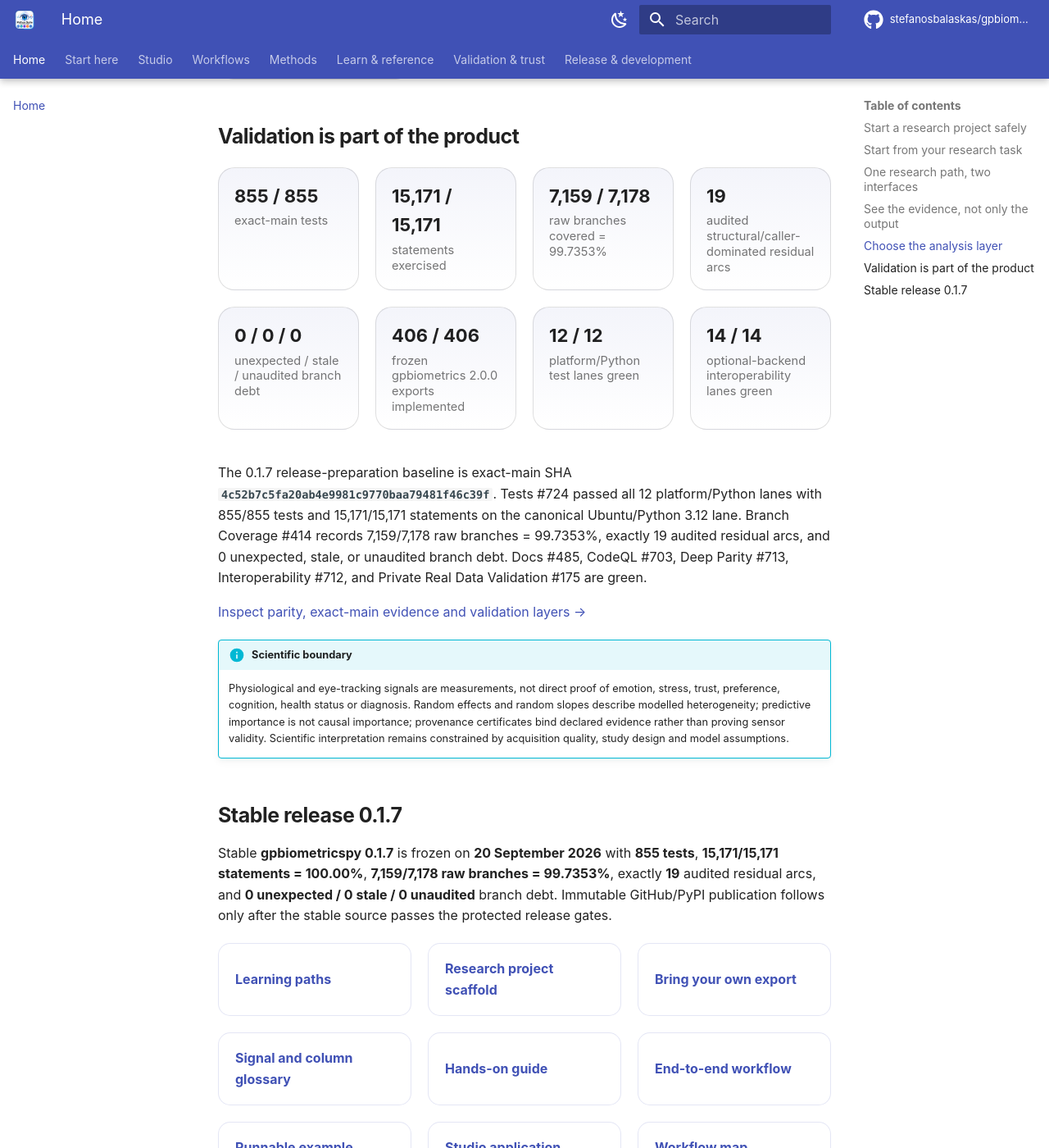
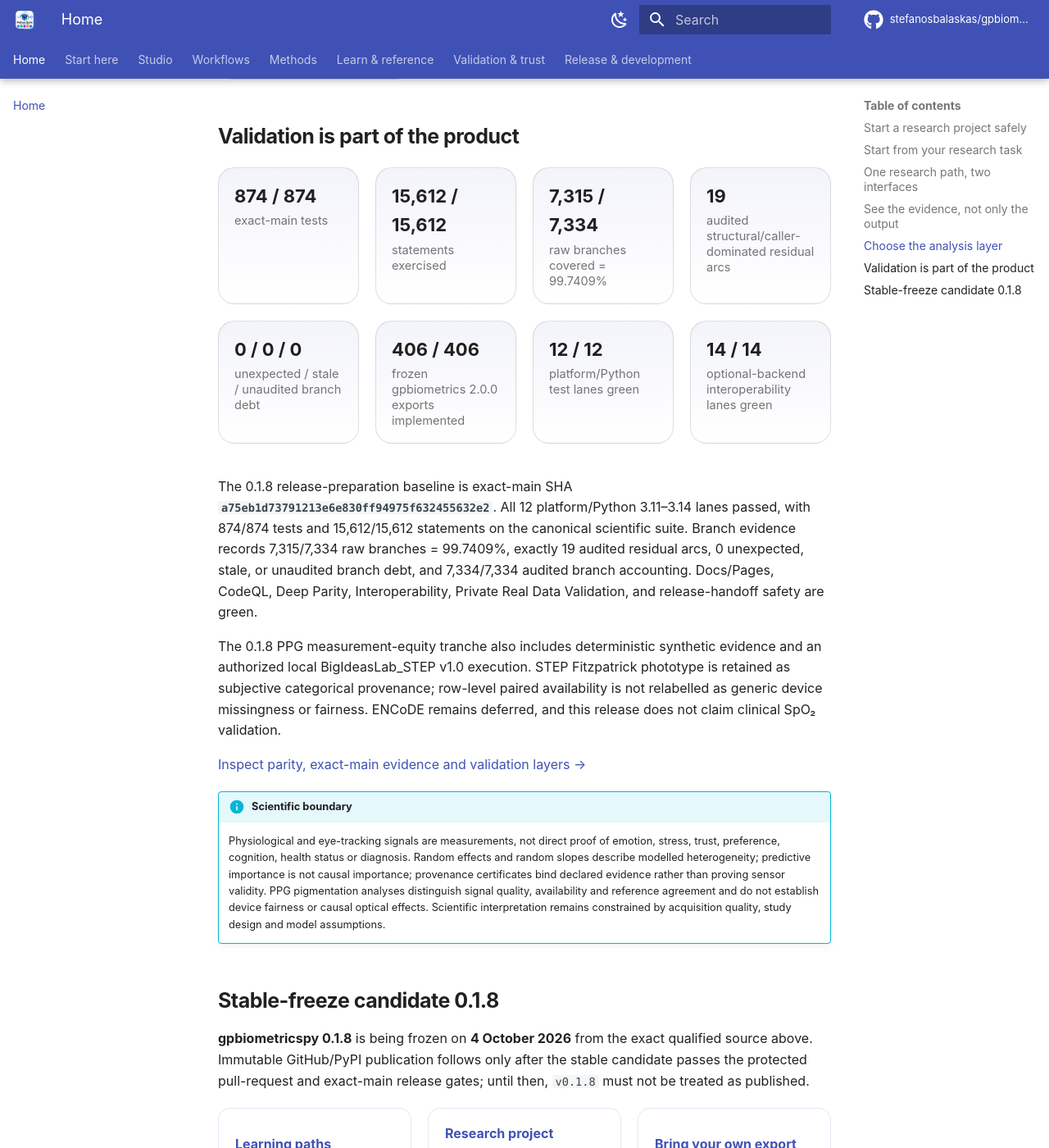
Before and after one commit to stefanosbalaskas/gpbiometricspy, an MkDocs documentation site: the page built from docs/index.md, in a window 1280 px wide and 1400 px high, scrolled down 5822 px. Shown: the whole window at 82% size. Built offline with MkDocs 1.6.1 and Material for MkDocs 9.7.7, drawn with Linux system fonts in a browser that asks for light colours; plug-ins that fetch from the network failed and are left out; comment, search, counter and statistics services are not loaded; some of the changed text lies outside the part shown.

```diff
--- a/docs/index.md
+++ b/docs/index.md
@@ -19,11 +19,11 @@ Start from the research task you need to complete—not from a list of functions
 </div>
 
 <div class="gp-status-grid gp-status-grid-home">
-<div><span class="gp-status-value">0.1.7</span><span class="gp-status-label">stable release</span></div>
-<div><span class="gp-status-value">2026-09-21</span><span class="gp-status-label">release date</span></div>
+<div><span class="gp-status-value">0.1.8</span><span class="gp-status-label">stable-freeze candidate</span></div>
+<div><span class="gp-status-value">2026-10-04</span><span class="gp-status-label">freeze date</span></div>
 <div><span class="gp-status-value">406 / 406</span><span class="gp-status-label">frozen R exports implemented</span></div>
-<div><span class="gp-status-value">855 / 855</span><span class="gp-status-label">exact-main tests</span></div>
-<div><span class="gp-status-value">99.7353%</span><span class="gp-status-label">exact-main raw branch coverage</span></div>
+<div><span class="gp-status-value">874 / 874</span><span class="gp-status-label">exact-main tests</span></div>
+<div><span class="gp-status-value">99.7409%</span><span class="gp-status-label">exact-main raw branch coverage</span></div>
 <div><span class="gp-status-value">12 / 12</span><span class="gp-status-label">platform/Python test lanes green</span></div>
 </div>
 
@@ -185,9 +185,9 @@ Every figure below is generated from the checked-out Python package during docum
 ## Validation is part of the product
 
 <div class="gp-metric-grid">
-<div class="gp-metric-card"><strong>855 / 855</strong><span>exact-main tests</span></div>
-<div class="gp-metric-card"><strong>15,171 / 15,171</strong><span>statements exercised</span></div>
-<div class="gp-metric-card"><strong>7,159 / 7,178</strong><span>raw branches covered = 99.7353%</span></div>
+<div class="gp-metric-card"><strong>874 / 874</strong><span>exact-main tests</span></div>
+<div class="gp-metric-card"><strong>15,612 / 15,612</strong><span>statements exercised</span></div>
+<div class="gp-metric-card"><strong>7,315 / 7,334</strong><span>raw branches covered = 99.7409%</span></div>
 <div class="gp-metric-card"><strong>19</strong><span>audited structural/caller-dominated residual arcs</span></div>
 <div class="gp-metric-card"><strong>0 / 0 / 0</strong><span>unexpected / stale / unaudited branch debt</span></div>
 <div class="gp-metric-card"><strong>406 / 406</strong><span>frozen gpbiometrics 2.0.0 exports implemented</span></div>
@@ -195,16 +195,18 @@ Every figure below is generated from the checked-out Python package during docum
 <div class="gp-metric-card"><strong>14 / 14</strong><span>optional-backend interoperability lanes green</span></div>
 </div>
 
-The 0.1.7 release-preparation baseline is exact-main SHA **`4c52b7c5fa20ab4e9981c9770baa79481f46c39f`**. Tests #724 passed all 12 platform/Python lanes with 855/855 tests and 15,171/15,171 statements on the canonical Ubuntu/Python 3.12 lane. Branch Coverage #414 records 7,159/7,178 raw branches = 99.7353%, exactly 19 audited residual arcs, and 0 unexpected, stale, or unaudited branch debt. Docs #485, CodeQL #703, Deep Parity #713, Interoperability #712, and Private Real Data Validation #175 are green.
+The 0.1.8 release-preparation baseline is exact-main SHA **`a75eb1d73791213e6e830ff94975f632455632e2`**. All 12 platform/Python 3.11–3.14 lanes passed, with 874/874 tests and 15,612/15,612 statements on the canonical scientific suite. Branch evidence records 7,315/7,334 raw branches = 99.7409%, exactly 19 audited residual arcs, 0 unexpected, stale, or unaudited branch debt, and 7,334/7,334 audited branch accounting. Docs/Pages, CodeQL, Deep Parity, Interoperability, Private Real Data Validation, and release-handoff safety are green.
+
+The 0.1.8 PPG measurement-equity tranche also includes deterministic synthetic evidence and an authorized local BigIdeasLab_STEP v1.0 execution. STEP Fitzpatrick phototype is retained as subjective categorical provenance; row-level paired availability is not relabelled as generic device missingness or fairness. ENCoDE remains deferred, and this release does not claim clinical SpO₂ validation.
 
 [Inspect parity, exact-main evidence and validation layers →](deep-validation.md)
 
 !!! info "Scientific boundary"
-    Physiological and eye-tracking signals are measurements, not direct proof of emotion, stress, trust, preference, cognition, health status or diagnosis. Random effects and random slopes describe modelled heterogeneity; predictive importance is not causal importance; provenance certificates bind declared evidence rather than proving sensor validity. Scientific interpretation remains constrained by acquisition quality, study design and model assumptions.
+    Physiological and eye-tracking signals are measurements, not direct proof of emotion, stress, trust, preference, cognition, health status or diagnosis. Random effects and random slopes describe modelled heterogeneity; predictive importance is not causal importance; provenance certificates bind declared evidence rather than proving sensor validity. PPG pigmentation analyses distinguish signal quality, availability and reference agreement and do not establish device fairness or causal optical effects. Scientific interpretation remains constrained by acquisition quality, study design and model assumptions.
 
-## Stable release 0.1.7
+## Stable-freeze candidate 0.1.8
 
-Stable **gpbiometricspy 0.1.7** is frozen on **20 September 2026** with **855 tests**, **15,171/15,171 statements = 100.00%**, **7,159/7,178 raw branches = 99.7353%**, exactly **19** audited residual arcs, and **0 unexpected / 0 stale / 0 unaudited** branch debt. Immutable GitHub/PyPI publication follows only after the stable source passes the protected release gates.
+**gpbiometricspy 0.1.8** is being frozen on **4 October 2026** from the exact qualified source above. Immutable GitHub/PyPI publication follows only after the stable candidate passes the protected pull-request and exact-main release gates; until then, `v0.1.8` must not be treated as published.
 
 <div class="gp-mini-grid">
 <a href="learning-paths/">Learning paths</a>
```
